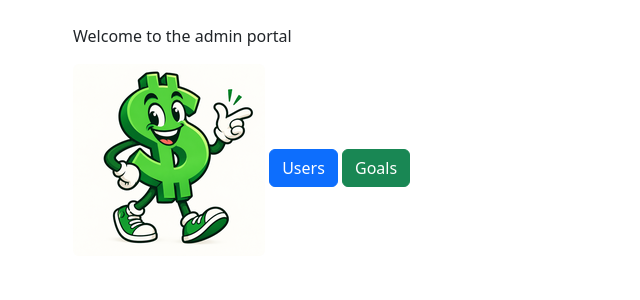
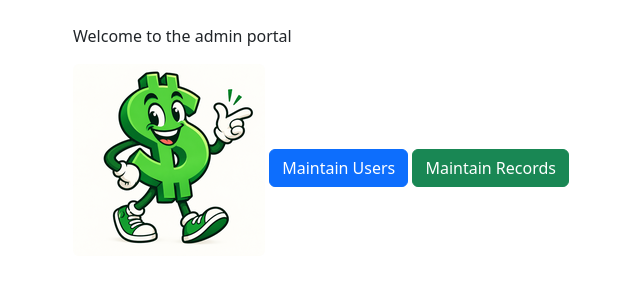
Before and after one commit to jacksonmclean326/403-project, a Node server app: page / in a window 1280 px wide. Shown: the part 56-356 px from the top of the page, without its empty margins (9-649 px from the left). Run offline with Node 20, Linux system fonts and the light colour scheme; the visitor is signed in with stand-in values (Sample User, id 1).

Commit message:
fix: better match rubric

```diff
--- a/views/index.ejs
+++ b/views/index.ejs
@@ -27,8 +27,8 @@
 
         <img src="/images/money-man-mascot.png" alt="Money man Logo" class="img-fluid rounded mb-3" style="max-width: 300px;"/>
         <% if (loggedIn) { %>
-        <a class="btn btn-primary" href="/users">Users</a>
-        <a class="btn btn-success" href="/budgets">Goals</a>
+        <a class="btn btn-primary" href="/users">Maintain Users</a>
+        <a class="btn btn-success" href="/budgets">Maintain Records</a>
         <% } else { %>
         <p>Please sign in to access admin features</p>
         <% } %>
```
